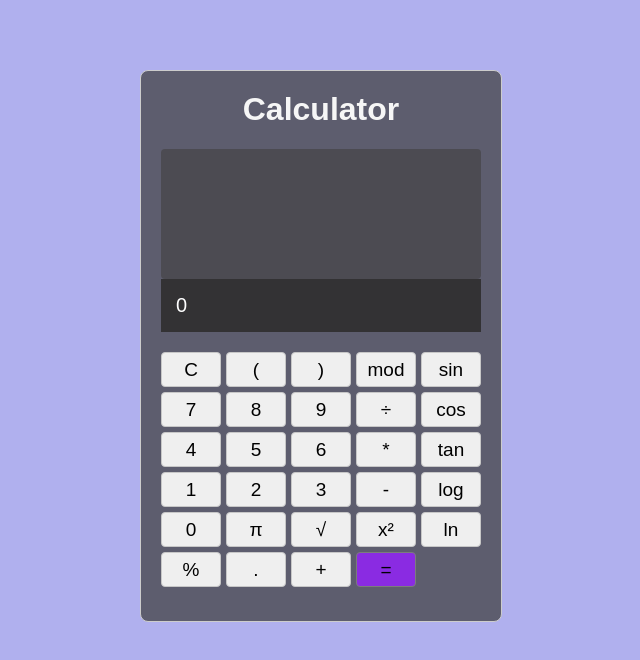
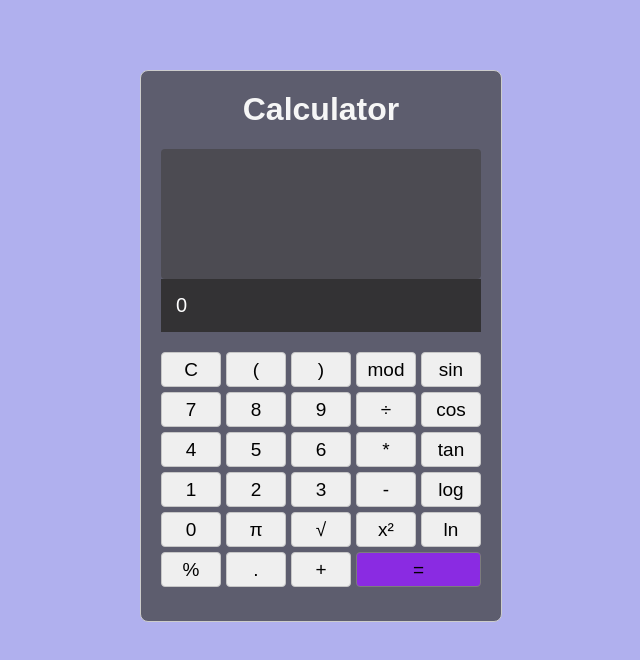
Before and after one commit to Pho3nyxX/react-calculator, a React (Vite) app: page / in a window 1280 px wide. Shown: the top 660 px of the page, without its empty margins (319-959 px from the left). Built offline with nearby package versions, Linux system fonts and the light colour scheme.

Commit message:
fix equal button spanning across two columns

```diff
--- a/src/components/ButtonGrid.jsx
+++ b/src/components/ButtonGrid.jsx
@@ -26,8 +26,8 @@ function ButtonGrid({ append, compute, clear }) {
         <CalcButton
           key={index}
           label={btn}
+          className={btn === "=" ? "equals" : ""}
           onClick={handleClick}
-          className={btn === "=" ? "equals" : ""}
         />
       ))}
     </div>
--- a/src/components/CalcButton.jsx
+++ b/src/components/CalcButton.jsx
@@ -6,6 +6,7 @@ function CalcButton({ label, onClick, className }) {
         >
             {label}
         </button>
-    )
+    );
 }
+
 export default CalcButton;
--- a/src/styles/Calculator.css
+++ b/src/styles/Calculator.css
@@ -64,7 +64,7 @@ body {
 
         .calcBtn {
             height: 35px;
-            width: 60px;
+            width: 100%;
             padding: 5px;
             font-size: 19px;
             border-radius: 4px;
@@ -72,6 +72,7 @@ body {
         }
 
         .equals {
+            grid-column: 4 / span 2;
             background-color: #8a2be2;
             border: 1px solid #7c7c7c;
 
```
Also changed, not shown: src/assets/calculator.png.
